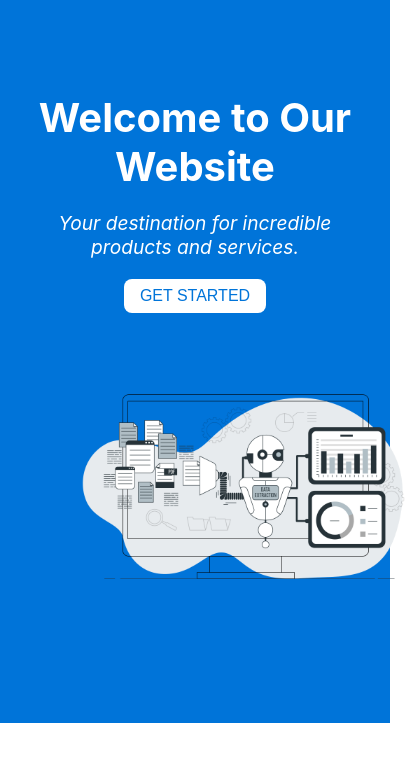
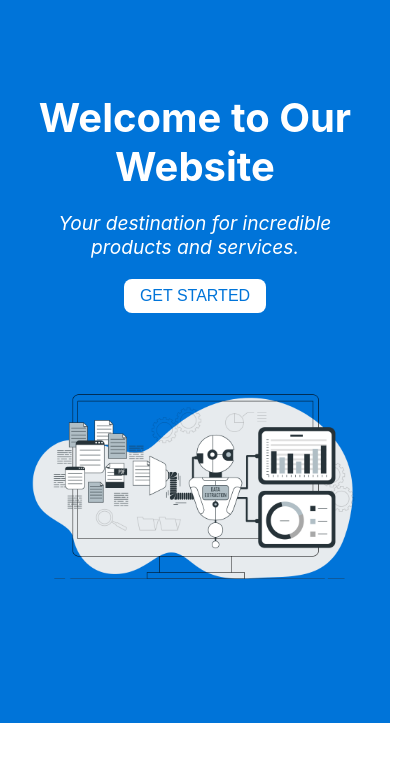
Before and after one commit to hr-sobuj/react-landing-page, a React (Create React App) app: page / in a window 390 px wide. Shown: the top 762 px of the page, 420 px wide, since content can reach past the window. Built offline with nearby package versions, Linux system fonts and the light colour scheme.

Commit message:
hero section image bug fixed

```diff
--- a/src/styles/HeroSection.module.css
+++ b/src/styles/HeroSection.module.css
@@ -95,6 +95,10 @@
     padding: 10px 20px;
     font-size: 1.2rem;
   }
+
+  .animated-image {
+    margin: 0px 0px;
+  }
 }
 
 /* Responsive styles for mobile devices */
```
